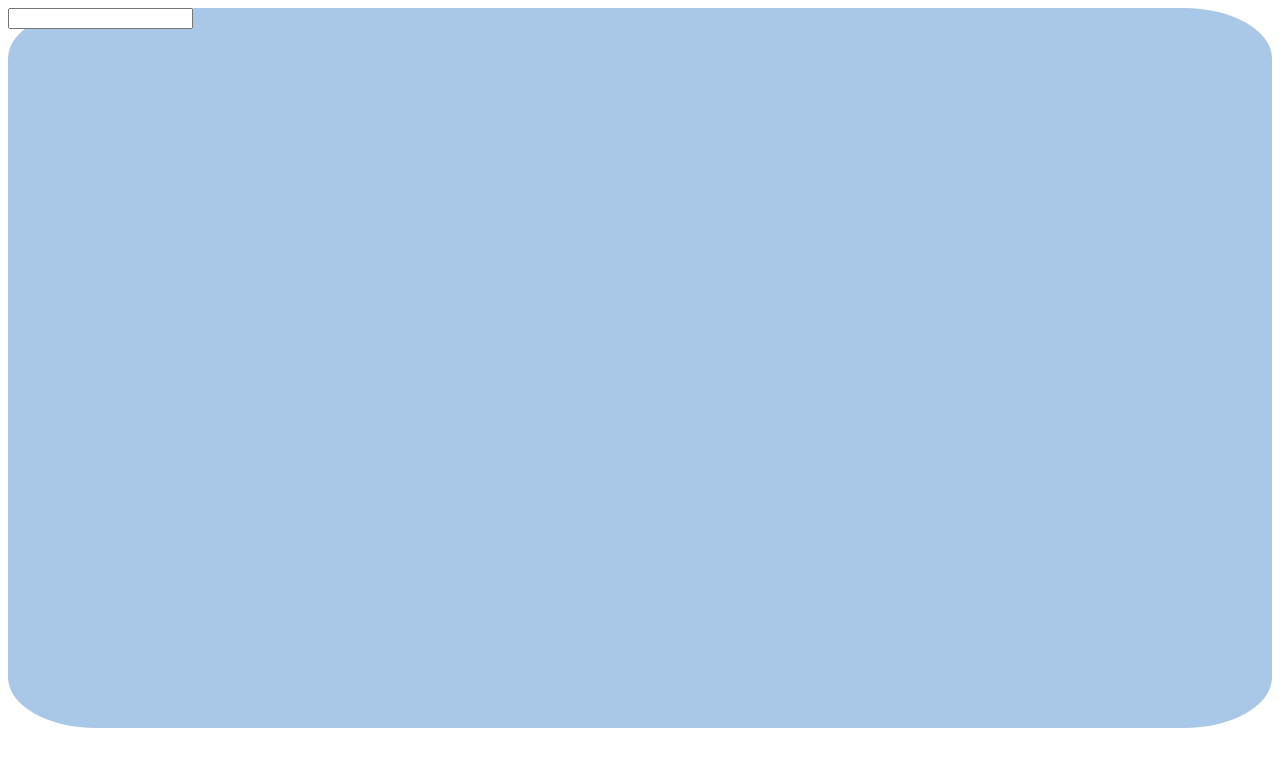
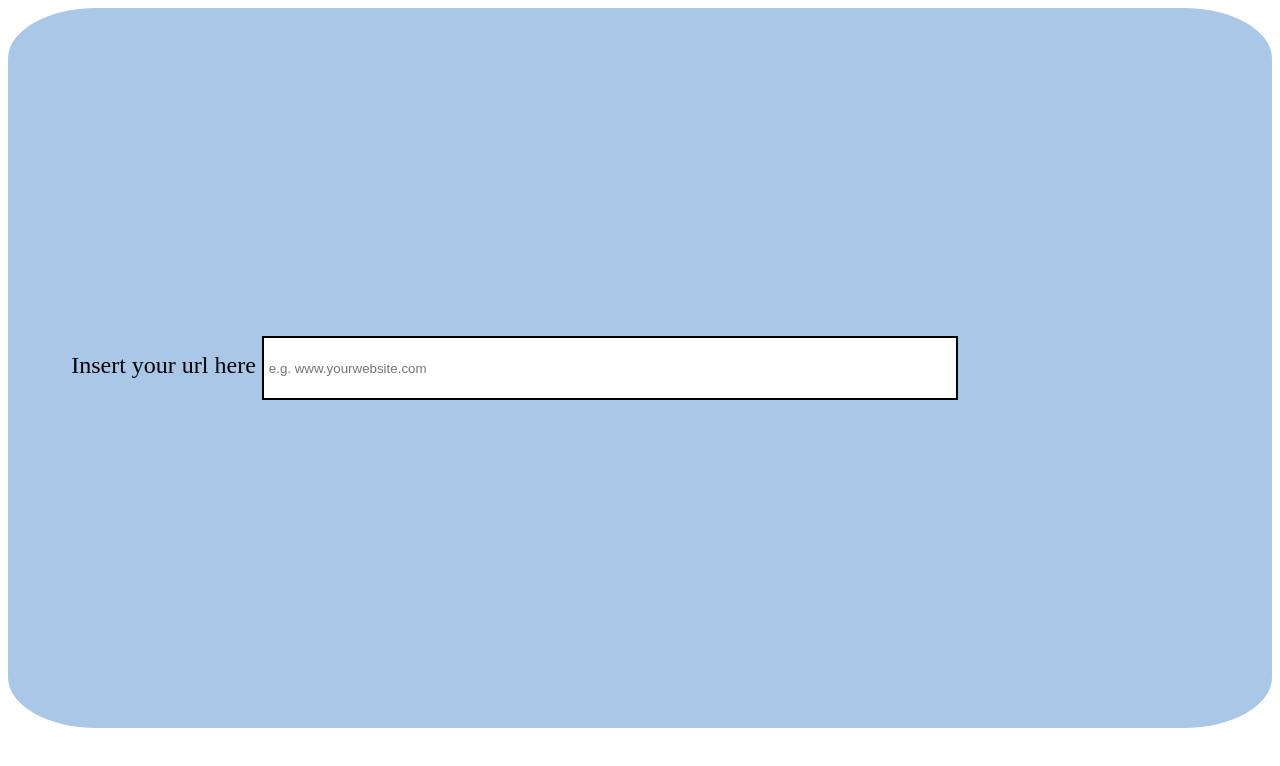
Before and after one commit to NickUseGitHub/shorten-url, a React app: page / in a window 1280 px wide. Shown: the top 766 px of the page. Built offline with nearby package versions, Linux system fonts and the light colour scheme; the HTML template or start-up script is replaced by a standard one.

Commit message:
[style-app] add styling to BoxInput

```diff
--- a/src/app/App.js
+++ b/src/app/App.js
@@ -20,5 +20,9 @@ export default styled(App)`
   width: 100%;
   height: 90vh;
   border-radius: 7%;
+
   display: flex;
+  flex-direction: column;
+  justify-content: center;
+  align-items: center;
 `
--- a/src/app/BoxInput.js
+++ b/src/app/BoxInput.js
@@ -42,9 +42,30 @@ function BoxInput({ className, setUrlResult }) {
 
   return (
     <form className={className} onSubmit={handleOnSubmit}>
-      <input type="text" value={urlForShorten} onChange={handleOnChange} />
+      <span>Insert your url here</span>{' '}
+      <input
+        type="text"
+        value={urlForShorten}
+        placeholder="e.g. www.yourwebsite.com"
+        onChange={handleOnChange}
+      />
     </form>
   )
 }
 
-export default styled(BoxInput)``
+export default styled(BoxInput)`
+  width: 90%;
+  font-size: 1.5em;
+
+  span {
+  }
+
+  input {
+    height: 50px;
+    width: 60%;
+    padding: 5px;
+
+    border: radius: 5%;
+    border: 2px solid black;
+  }
+`
```
